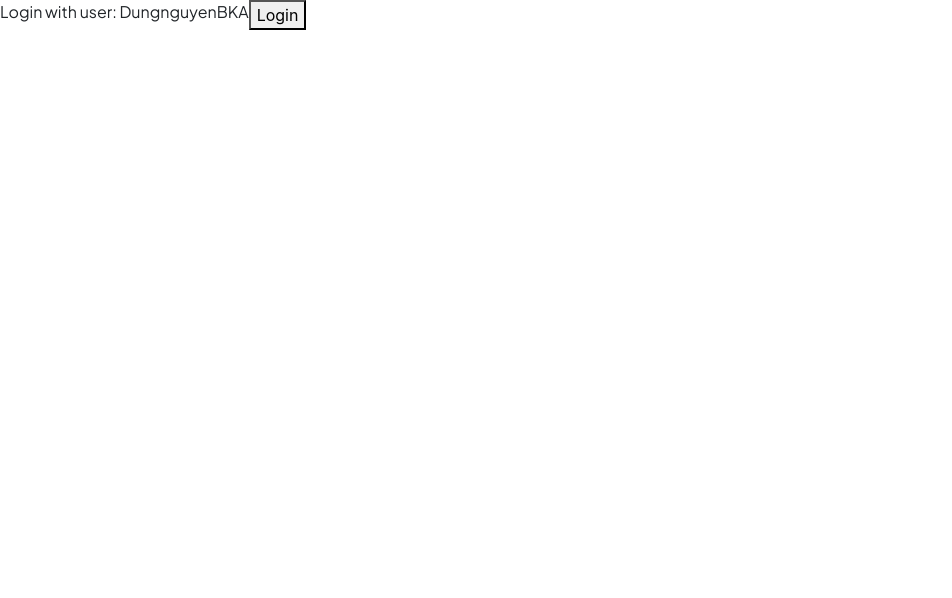
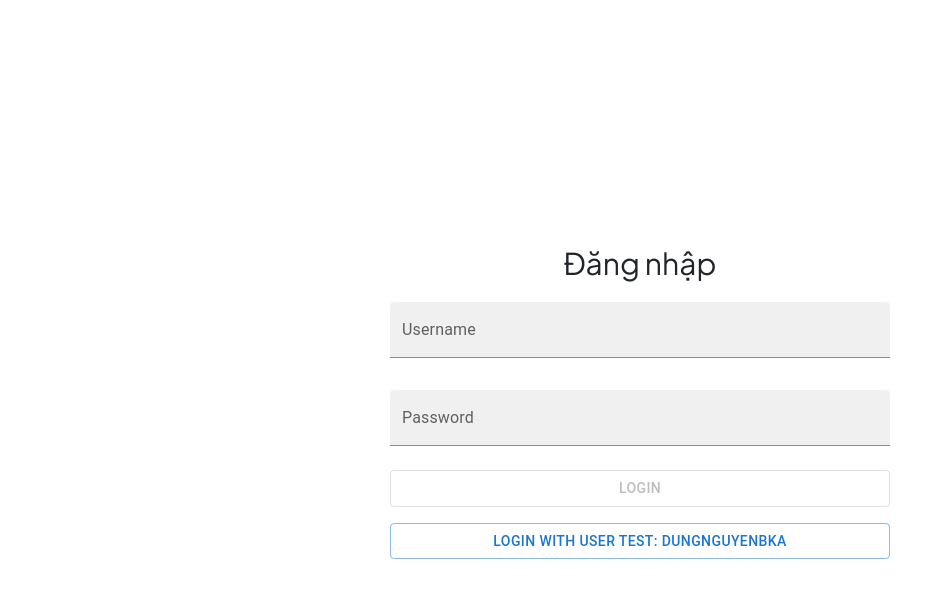
Before and after one commit to dungnguyenBKA/user-interface-hedspi-2022, a React (Create React App) app: page / in a window 1280 px wide. Shown: the top 598 px of the page, without its empty margins (0-952 px from the left). Built offline with nearby package versions, Linux system fonts and the light colour scheme.

Commit message:
add login

```diff
--- /dev/null
+++ b/src/hooks/useWindowDimensions.ts
@@ -0,0 +1,24 @@
+import { useState, useEffect } from 'react';
+
+function getWindowDimensions() {
+  const { innerWidth: width, innerHeight: height } = window;
+  return {
+    width,
+    height
+  };
+}
+
+export default function useWindowDimensions() {
+  const [windowDimensions, setWindowDimensions] = useState(getWindowDimensions());
+
+  useEffect(() => {
+    function handleResize() {
+      setWindowDimensions(getWindowDimensions());
+    }
+
+    window.addEventListener('resize', handleResize);
+    return () => window.removeEventListener('resize', handleResize);
+  }, []);
+
+  return windowDimensions;
+}
--- a/src/models/UserModel.ts
+++ b/src/models/UserModel.ts
@@ -1,3 +1,4 @@
 export default interface UserModel {
   username: string,
+  pwd: string,
 }
--- a/src/pages/Login/Login.tsx
+++ b/src/pages/Login/Login.tsx
@@ -1,25 +1,92 @@
-import React from "react";
+import React, {useEffect, useState} from "react";
+import useAuth from "../../hooks/useAuth";
+import {Button, TextField} from "@mui/material";
+import Column from "../../components/Column/Column";
+import useWindowDimensions from "../../hooks/useWindowDimensions";
 import AppText from "../../components/AppText/AppText";
-import useAuth from "../../hooks/useAuth";
-import Row from "../../components/Row/Row";
 
 const Login: React.FC = () => {
   const {signIn} = useAuth()
-  return <Row>
+  const {width, height} = useWindowDimensions()
+  const [username, setUsername] = useState('')
+  const [pwd, setPwd] = useState('')
+  const [isValid, setValid] = useState(false)
+  useEffect(() => {
+    setValid(username.length > 0 && pwd.length > 0)
+  }, [username, pwd])
 
-    <AppText>Login with user: DungnguyenBKA</AppText>
-    <button
+  return <Column
+    style={{
+      alignItems: 'center',
+      justifyContent: 'center',
+      height: height
+    }}>
+
+    <AppText style={{
+      fontSize: 30
+    }}>Đăng nhập</AppText>
+    <TextField
+      style={{
+        width: 500,
+        marginTop: 16,
+        marginBottom: 16
+      }}
+      value={username}
+      onChange={(e) => {
+        setUsername(e.target.value)
+      }}
+      placeholder={""}
+      variant={"filled"}
+      label={"Username"}/>
+    <TextField
+      style={{
+        width: 500,
+        marginTop: 16,
+        marginBottom: 16
+      }}
+      value={pwd}
+      onChange={(e) => {
+        setPwd(e.target.value)
+      }}
+      type={"password"}
+      placeholder={""}
+      variant={"filled"}
+      label={"Password"}/>
+    <Button
+      style={{
+        width: 500,
+        marginTop: 8,
+        marginBottom: 8
+      }}
       onClick={() => {
         signIn({
-            username: "dungnguyenBKA"
+            username,
+            pwd
           },
           "fake_token"
         )
       }}
-    >
+      disabled={!isValid}
+      variant="outlined">
       Login
-    </button>
-  </Row>
+    </Button>
+    <Button
+      style={{
+        width: 500,
+        marginTop: 8,
+      }}
+      variant="outlined"
+      onClick={() => {
+        signIn({
+            username: "dungnguyenBKA",
+            pwd: ""
+          },
+          "fake_token"
+        )
+      }}>Login with user test: DungnguyenBKA
+    </Button>
+
+  </Column>
 }
 
 export default Login
```
Also changed, not shown: 1 other file (tests, documents, lock files or other folders).
